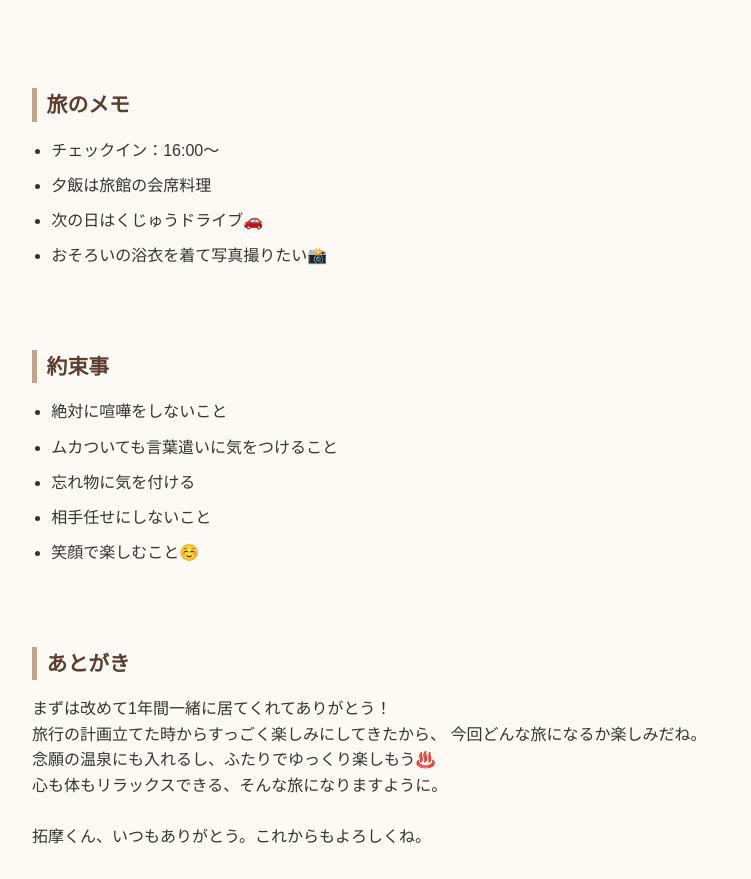
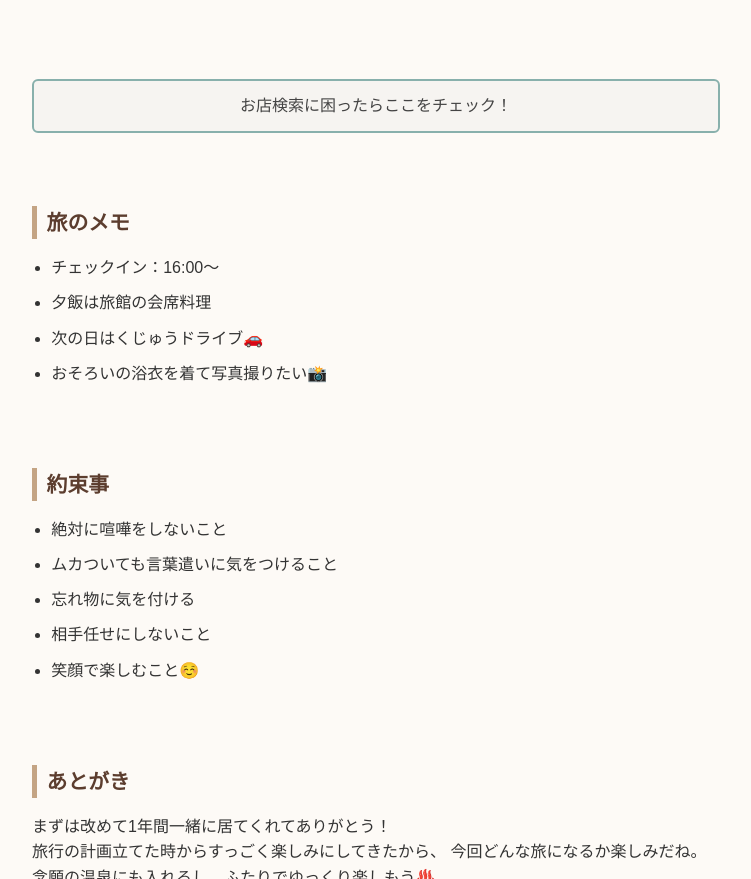
Before and after one commit to Pafuayaka/yufuin, a plain HTML site: page index.html in a window 1280 px wide. Shown: the part 8101-8980 px from the top of the page, without its empty margins (264-1015 px from the left). Drawn offline with Linux system fonts and the light colour scheme.

Commit message:
Update index.html

```diff
--- a/index.html
+++ b/index.html
@@ -89,6 +89,33 @@
         margin-top: 0.5rem;
         margin-bottom: 0.5rem;
     }
+    .help-button-wrapper {
+  max-width: 720px; /* セクションと同じ最大幅 */
+  margin: 2rem auto; /* 上下の余白と中央寄せ */
+  padding: 0 1rem; /* 画面端との余白 */
+    }
+
+    .help-button {
+    display: block;
+    width: 100%;
+    background-color: #f6f4f1;
+    color: #444;
+    border: 2px solid #88b0ac;
+    padding: 12px 24px;
+    border-radius: 6px;
+    font-weight: 500;
+    text-decoration: none;
+    font-size: 16px;
+    transition: all 0.3s ease;
+    text-align: center;
+    }
+
+.help-button:hover {
+  background-color: #88b0ac;
+  color: white;
+  transform: translateY(-2px);
+  box-shadow: 0 4px 8px rgba(0,0,0,0.1);
+}
 
     /* スマホ表示の細かい調整 */
     @media (max-width: 600px) {
@@ -173,6 +200,13 @@
     <img src="photo/11.jpg" alt="グルメ" class="photo">
   </section>
 
+    <div class="help-button-wrapper">
+  <a href="https://yufuin.gr.jp/" target="_blank" rel="noopener noreferrer" class="help-button">
+    お店検索に困ったらここをチェック！
+  </a>
+</div>
+
+
   <section id="memo">
     <h2>旅のメモ</h2>
     <ul>
```
